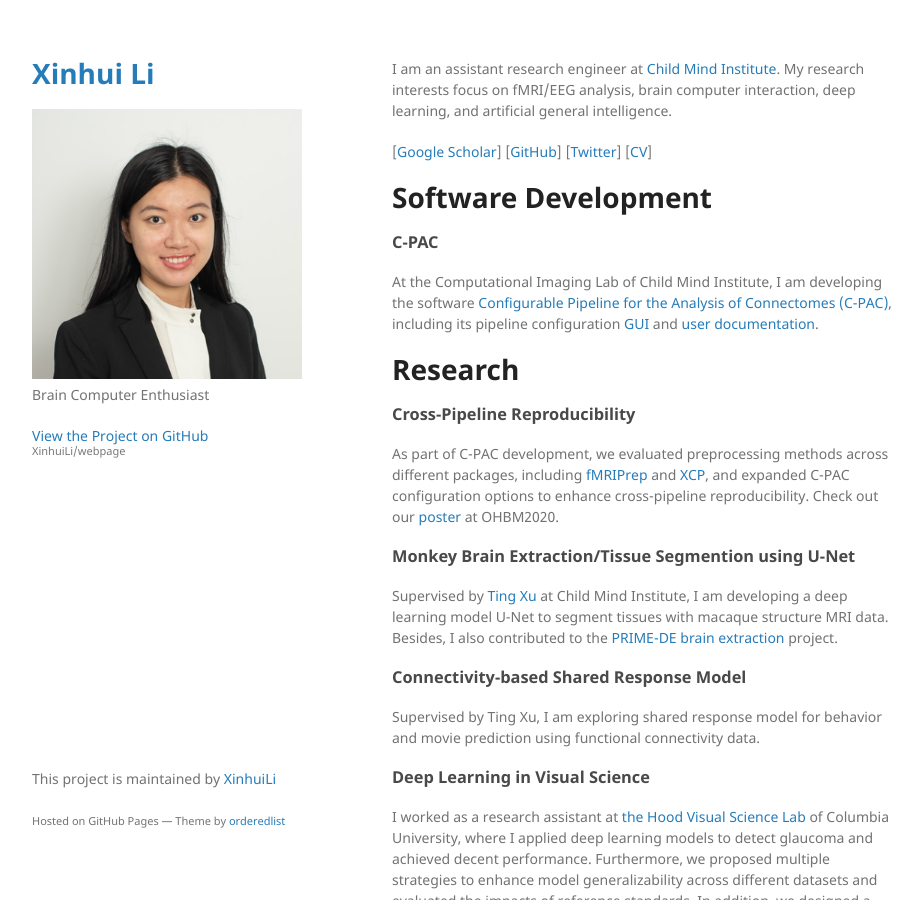
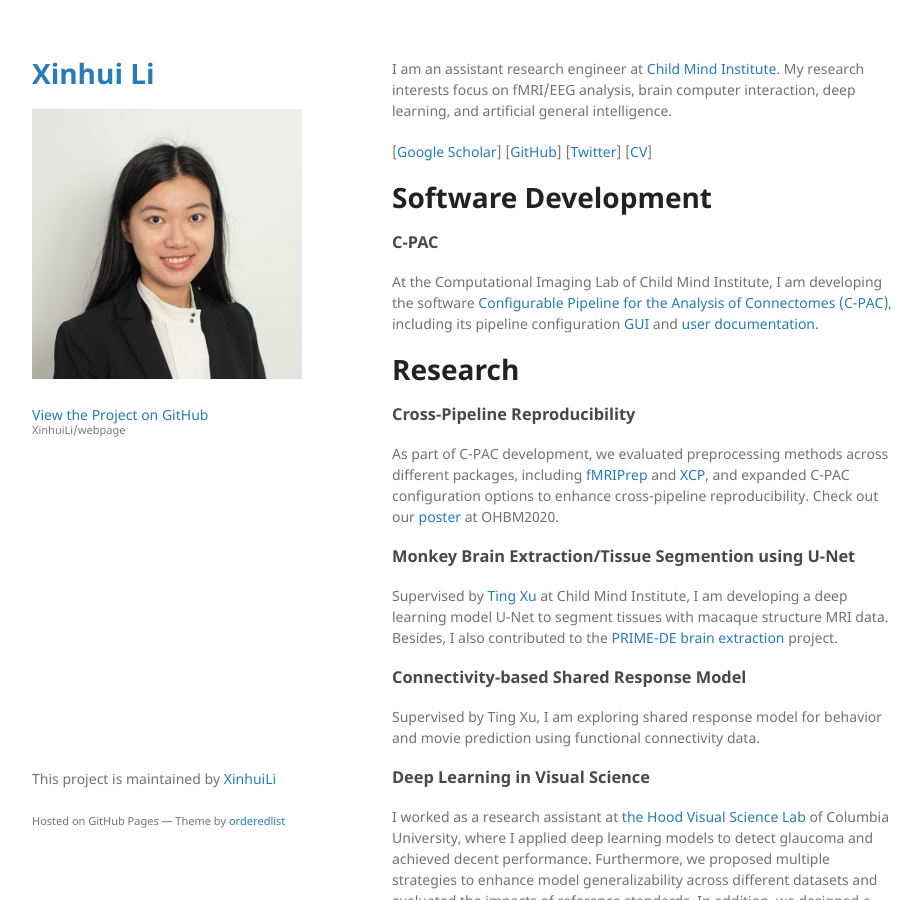
Before and after one commit to XinhuiLi/webpage, a Jekyll site: the page built from index.md, in a window 1280 px wide and 900 px high. Shown: the whole window, without its empty margins (178-1100 px from the left). Built offline with Jekyll 4.4.1, drawn with Linux system fonts in a browser that asks for light colours; the repository's description, which GitHub fills in, is left out.

Commit message:
change layout

```diff
--- a/_config.yml
+++ b/_config.yml
@@ -1,6 +1,5 @@
 title: Xinhui Li
 logo: /assets/img/logo.png
-description: Brain Computer Enthusiast
 show_downloads: false
 google_analytics:
 theme: jekyll-theme-minimal
--- a/_layouts/default.html
+++ b/_layouts/default.html
@@ -25,10 +25,6 @@
         {% if site.github.is_project_page %}
         <p class="view"><a href="{{ site.github.repository_url }}">View the Project on GitHub <small>{{ site.github.repository_nwo }}</small></a></p>
         {% endif %}
-
-        {% if site.github.is_user_page %}
-        <p class="view"><a href="{{ site.github.owner_url }}">View My GitHub Profile</a></p>
-        {% endif %}
       </header>
       <section>
 
```
